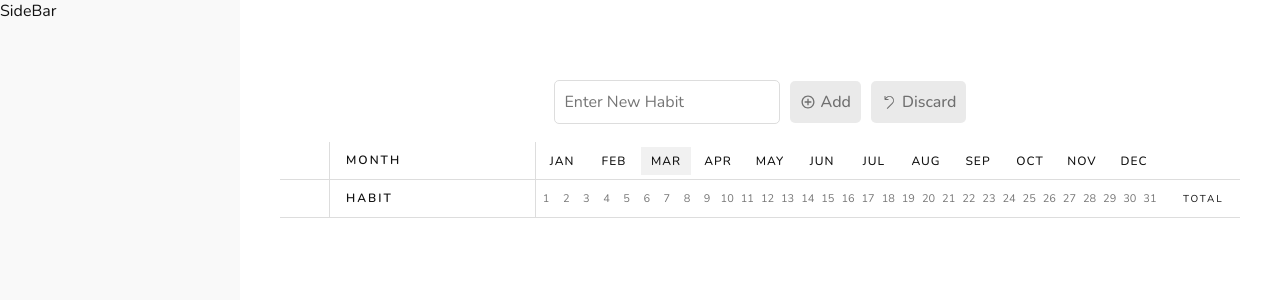
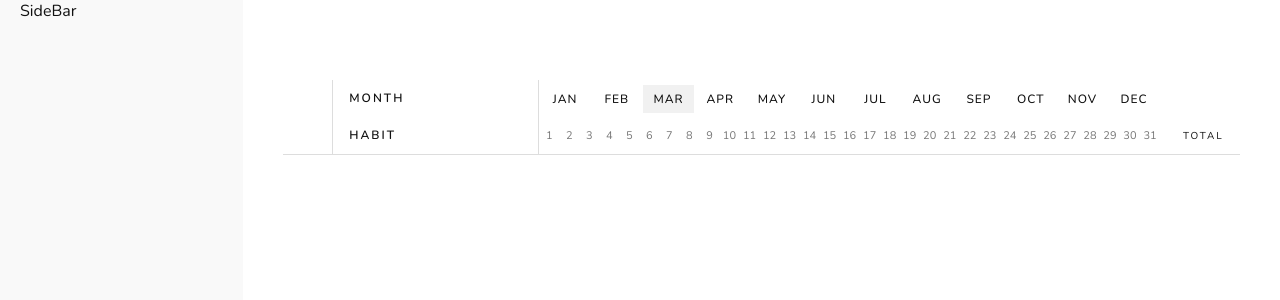
Before and after one commit to nsaini-05/habit-tracker, a React (Vite) app: page / in a window 1280 px wide. Shown: the top 300 px of the page. Built offline with nearby package versions, Linux system fonts and the light colour scheme.

Commit message:
Refactoring-1

```diff
--- a/src/App.jsx
+++ b/src/App.jsx
@@ -1,18 +1,16 @@
-import Habits from "./components/Habits/Habits";
-import Header from "./components/Header/Header";
-import InputForm from "./components/InputForm/InputForm";
 import store from "./store";
 import { Provider } from "react-redux";
+import HabitsTable from "./features/Habits/HabitsTable/HabitsTable";
+
 function App() {
   return (
     <Provider store={store}>
       <div className="centered-container">
         <div className="sidebar">SideBar</div>
-        <div class="main-habits-container">
-          <InputForm />
-
-          <Header />
-          <Habits />
+        <div className="main-habits-container">
+          <HabitsTable />
+          {/* <Header /> */}
+          {/* <Habits /> */}
         </div>
       </div>
     </Provider>
--- a/src/components/HabitRow/HabitRow.module.css
+++ /dev/null
@@ -1,31 +0,0 @@
-.checkbox {
-  cursor: pointer;
-  border-right: 1px solid var(--light-grey);
-  height: 100%;
-  width: 100%;
-  display: flex;
-  align-items: center;
-  justify-content: center;
-}
-
-.datesContainer .checkbox:hover {
-  border: 1px solid var(--text-color);
-}
-
-.actionButtons {
-  display: flex;
-  align-items: center;
-  border-right: 1px solid var(--light-grey);
-  gap: 5px;
-  padding: 0 0.6rem;
-}
-
-.actionButton {
-  padding: 0.1rem !important;
-  font-size: 1rem;
-  background-color: inherit !important;
-}
-
-.action-icon :hover {
-  box-shadow: inset 0 0 0 1px var(--text-color);
-}
--- a/src/components/HabitRow/HabitRow.jsx
+++ b/src/features/Habits/HabitRow/HabitRow.jsx
@@ -2,11 +2,7 @@ import styles from "./HabitRow.module.css";
 import { IoMdCheckmark } from "react-icons/io";
 import { MdOutlineEdit, MdDeleteOutline } from "react-icons/md";
 import { useDispatch } from "react-redux";
-import {
-  deleteHabit,
-  setRecordToEdit,
-  updateHabit,
-} from "../../features/Habits/HabitsSlice";
+import { deleteHabit, setRecordToEdit, updateHabit } from "../HabitsSlice";
 import { useSelector } from "react-redux";
 function HabitRow({ habitData }) {
   const dispatch = useDispatch();
@@ -37,7 +33,7 @@ function HabitRow({ habitData }) {
   };
 
   return (
-    <div className="row">
+    <div className={styles.row}>
       <div className={styles.actionButtons}>
         <button
           className={`primary ${styles.actionButton}`}
@@ -53,14 +49,13 @@ function HabitRow({ habitData }) {
           />
         </button>
       </div>
-      <div className={`title`}>{habitData.name} </div>
+      <div className={styles.title}>{habitData.name} </div>
       <div
-        className="datesContainer"
+        className={styles.datesContainer}
         style={{ gridTemplateColumns: `repeat(${datesArray.length}, 1fr)` }}
       >
         {datesArray.map((date) => (
           <div
-            type="checkbox"
             key={date}
             className={`box ${styles.checkbox}`}
             onClick={() => toggleHabitStatus(date)}
@@ -74,7 +69,7 @@ function HabitRow({ habitData }) {
         ))}
       </div>
       {habitData.dates.length > 0 && (
-        <div className="total">{habitData.dates.length}</div>
+        <div className={styles.total}>{habitData.dates.length}</div>
       )}
     </div>
   );
--- /dev/null
+++ b/src/features/Habits/HabitRow/HabitRow.module.css
@@ -0,0 +1,76 @@
+.row {
+  display: grid;
+  grid-template-columns: 5rem 20.6rem 1fr 8rem;
+  border-bottom: 1px solid var(--light-grey);
+}
+
+.checkbox {
+  cursor: pointer;
+  border-right: 1px solid var(--light-grey);
+  height: 100%;
+  width: 100%;
+  display: flex;
+  align-items: center;
+  justify-content: center;
+}
+
+.datesContainer {
+  display: grid;
+  align-items: center;
+  justify-items: center;
+  grid-template-columns: repeat(31, 1fr);
+  transition: all 0.5s ease-in-out;
+}
+
+.datesContainer .checkbox:hover {
+  /* border: 1px solid var(--text-color); */
+  box-shadow: 0 0 0.2rem #111;
+}
+
+.actionButtons {
+  display: flex;
+  align-items: center;
+  border-right: 1px solid var(--light-grey);
+  gap: 5px;
+  padding: 0 0.6rem;
+}
+
+.actionButton {
+  padding: 0.1rem !important;
+  font-size: 1rem;
+  background-color: inherit !important;
+}
+
+.action-icon :hover {
+  box-shadow: inset 0 0 0 1px var(--text-color);
+}
+
+.title {
+  padding-left: 1.6rem;
+  padding-top: 1rem;
+  padding-bottom: 1.1rem;
+  text-transform: uppercase;
+  letter-spacing: 2px;
+  font-size: 1.2rem;
+  font-weight: 600;
+  border-right: 1px solid var(--light-grey);
+  display: flex;
+  align-items: center;
+  overflow: hidden;
+  text-overflow: ellipsis;
+  white-space: nowrap;
+}
+
+.box {
+  color: var(--date-box);
+  font-size: 1.1rem;
+}
+
+.total {
+  font-size: 1rem;
+  text-transform: uppercase;
+  letter-spacing: 2px;
+  display: flex;
+  align-items: center;
+  padding-left: 2.3rem;
+}
--- /dev/null
+++ b/src/features/Habits/HabitsTable/HabitsTable.jsx
@@ -0,0 +1,12 @@
+import TableBody from "../TableBody/TableBody";
+import TableHeader from "../TableHeader/TableHeader";
+function HabitsTable() {
+  return (
+    <>
+      <TableHeader />
+      <TableBody />
+    </>
+  );
+}
+
+export default HabitsTable;
--- a/src/components/Habits/Habits.jsx
+++ b/src/features/Habits/TableBody/TableBody.jsx
@@ -1,7 +1,8 @@
 import { useSelector } from "react-redux";
 import { useEffect } from "react";
 import HabitRow from "../HabitRow/HabitRow";
-function Habits() {
+import styles from "./TableBody.module.css";
+function TableBody() {
   const { habitsList } = useSelector((store) => store.habits);
 
   useEffect(() => {
@@ -9,16 +10,16 @@ function Habits() {
   }, [habitsList]);
 
   return (
-    <div>
+    <>
       {habitsList.length > 0 && (
-        <div className="habitsContainer">
+        <div className={styles.habitsContainer}>
           {habitsList.map((habit) => {
             return <HabitRow habitData={habit} key={habit.id} />;
           })}
         </div>
       )}
-    </div>
+    </>
   );
 }
 
-export default Habits;
+export default TableBody;
--- /dev/null
+++ b/src/features/Habits/TableBody/TableBody.module.css
@@ -0,0 +1,4 @@
+.habitsContainer {
+  max-height: 40rem;
+  overflow-y: auto;
+}
--- a/src/components/Header/Header.jsx
+++ b/src/features/Habits/TableHeader/TableHeader.jsx
@@ -1,22 +1,22 @@
-// eslint-disable-next-line no-unused-vars
-import styles from "./Header.module.css";
+import styles from "./TableHeader.module.css";
 import { useSelector } from "react-redux";
 import { useDispatch } from "react-redux";
-import { changeMonth } from "../../features/ui/DisplaySlice";
-function Header() {
+import { changeMonth } from "../../ui/DisplaySlice";
+
+function TableHeader() {
   const { allMonths, datesArray, selectedMonth } = useSelector(
     (store) => store.displayControls
   );
   const dispatch = useDispatch();
   return (
-    <div>
-      <div className="row">
-        <div className="actions"></div>
-        <div className="title">Month</div>
-        <div className="monthsContainer">
+    <>
+      <div className={styles.row}>
+        <div className={styles.actions}></div>
+        <div className={styles.title}>Month</div>
+        <div className={styles.monthsContainer}>
           {allMonths.map((month, index) => (
             <div
-              className={`monthsTitle ${
+              className={`${styles.monthsTitle} ${
                 selectedMonth === index ? styles.activeMonth : ""
               }`}
               key={month.monthName}
@@ -26,25 +26,24 @@ function Header() {
             </div>
           ))}
         </div>
-        <div className="total"></div>
-      </div>
-      <div className="row ">
-        <div className="actions"></div>
-        <div className="title">Habit</div>
+        <div className={styles.total}></div>
+
+        <div className={styles.actions}></div>
+        <div className={styles.title}>Habit</div>
         <div
-          className="datesContainer"
+          className={styles.datesContainer}
           style={{ gridTemplateColumns: `repeat(${datesArray.length}, 1fr)` }}
         >
           {datesArray.map((date) => (
-            <div key={date} className="box">
+            <div key={date} className={styles.box}>
               {date}
             </div>
           ))}
         </div>
-        <div className="total">Total</div>
+        <div className={styles.total}>Total</div>
       </div>
-    </div>
+    </>
   );
 }
 
-export default Header;
+export default TableHeader;
--- a/src/components/Header/Header.module.css
+++ b/src/features/Habits/TableHeader/TableHeader.module.css
@@ -1,10 +1,10 @@
-:global(.row) {
+.row {
   display: grid;
   grid-template-columns: 5rem 20.6rem 1fr 8rem;
   border-bottom: 1px solid var(--light-grey);
 }
 
-:global(.title) {
+.title {
   padding-left: 1.6rem;
   padding-top: 1rem;
   padding-bottom: 1.1rem;
@@ -19,19 +19,20 @@
   text-overflow: ellipsis;
   white-space: nowrap;
 }
-:global(.datesContainer) {
+
+.datesContainer {
   display: grid;
   align-items: center;
   justify-items: center;
   grid-template-columns: repeat(31, 1fr);
 }
 
-:global(.box) {
+.box {
   color: var(--date-box);
   font-size: 1.1rem;
 }
 
-:global(.total) {
+.total {
   font-size: 1rem;
   text-transform: uppercase;
   letter-spacing: 2px;
@@ -40,7 +41,7 @@
   padding-left: 2.3rem;
 }
 
-:global(.actions) {
+.actions {
   display: flex;
   align-items: center;
   border-right: 1px solid var(--light-grey);
@@ -50,14 +51,14 @@
   font-weight: 500;
 }
 
-:global(.monthsContainer) {
+.monthsContainer {
   display: grid;
   align-items: center;
   justify-items: center;
   grid-template-columns: repeat(12, 1fr);
 }
 
-:global(.monthsTitle) {
+.monthsTitle {
   font-size: 1.2rem;
   text-transform: uppercase;
   font-weight: 500;
@@ -68,3 +69,16 @@
 .activeMonth {
   background: var(--button-background);
 }
+
+.total {
+  font-size: 1rem;
+  text-transform: uppercase;
+  letter-spacing: 2px;
+  display: flex;
+  align-items: center;
+  padding-left: 2.3rem;
+}
+
+.monthsTitle:hover {
+  cursor: pointer;
+}
--- a/src/index.css
+++ b/src/index.css
@@ -26,83 +26,19 @@ body {
   display: flex;
   height: 100vh;
 }
+
 .sidebar {
   background-color: #f9f9f9;
   width: 30rem;
+  padding-left: 2rem;
 }
 
 .main-habits-container {
-  /* max-width: 120rem; */
-  /* padding: 8rem 4rem; */
   width: 100%;
   padding: 8rem 4rem;
 }
-.bordered-container {
-  border-top: 1px solid var(--light-grey);
-}
 
-.habitsContainer {
-  max-height: 40rem;
-  overflow-y: auto;
-}
-
-.habitsContainer .row:nth-child(even) {
-  background-color: var(--background-grey);
-}
-
-.row {
-  display: grid;
-  grid-template-columns: 5rem 20.6rem 1fr 8rem;
-  border-bottom: 1px solid var(--light-grey);
-}
-
-.title {
-  padding-left: 1.6rem;
-  padding-top: 1rem;
-  padding-bottom: 1.1rem;
-  text-transform: uppercase;
-  letter-spacing: 2px;
-  font-size: 1.2rem;
-  font-weight: 600;
-  border-right: 1px solid var(--light-grey);
-  display: flex;
-  align-items: center;
-  overflow: hidden;
-  text-overflow: ellipsis;
-  white-space: nowrap;
-}
-.datesContainer {
-  display: grid;
-  align-items: center;
-  justify-items: center;
-  grid-template-columns: repeat(31, 1fr);
-  transition: all 0.5s ease-in-out;
-}
-
-.box {
-  color: var(--date-box);
-  font-size: 1.1rem;
-}
-
-.total {
-  font-size: 1rem;
-  text-transform: uppercase;
-  letter-spacing: 2px;
-  display: flex;
-  align-items: center;
-  padding-left: 2.3rem;
-}
-
-.actions {
-  display: flex;
-  align-items: center;
-  border-right: 1px solid var(--light-grey);
-  text-transform: uppercase;
-  letter-spacing: 2px;
-  font-size: 1.2rem;
-  font-weight: 600;
-}
-
+/* Button Styles */
 .primary {
   font-size: 1.6rem;
   padding: 1rem;
@@ -131,11 +67,6 @@ body {
   opacity: 0.6;
 }
 
-.monthsTitle:hover {
-  cursor: pointer;
-  background-color: var(--background-grey);
+.bordered-container {
+  border-top: 1px solid var(--light-grey);
 }
-
-.datesContainer {
-  transition: all 1s ease-in;
-}
```
